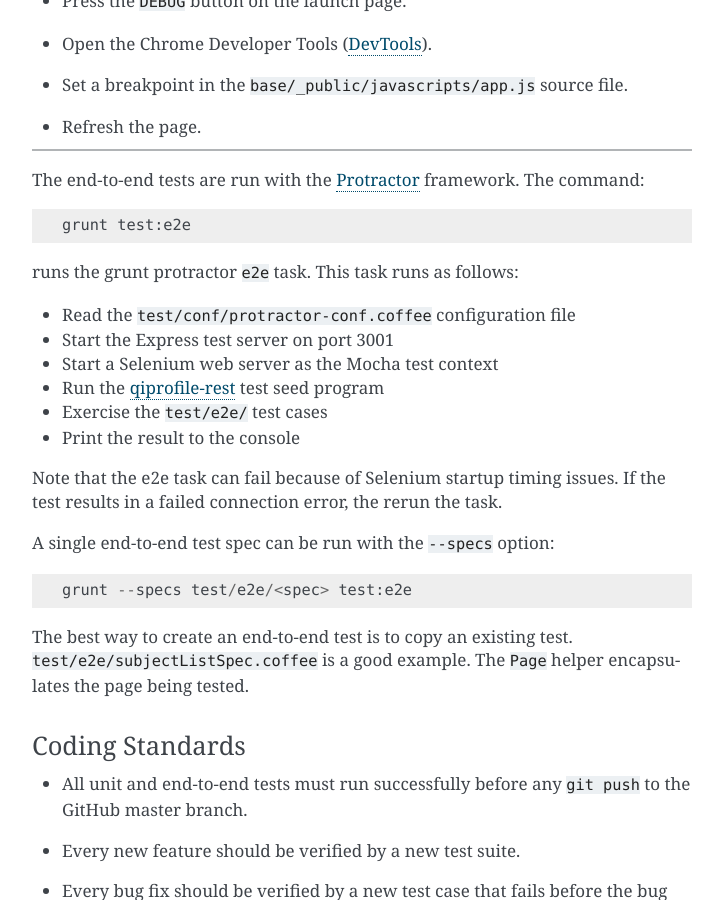
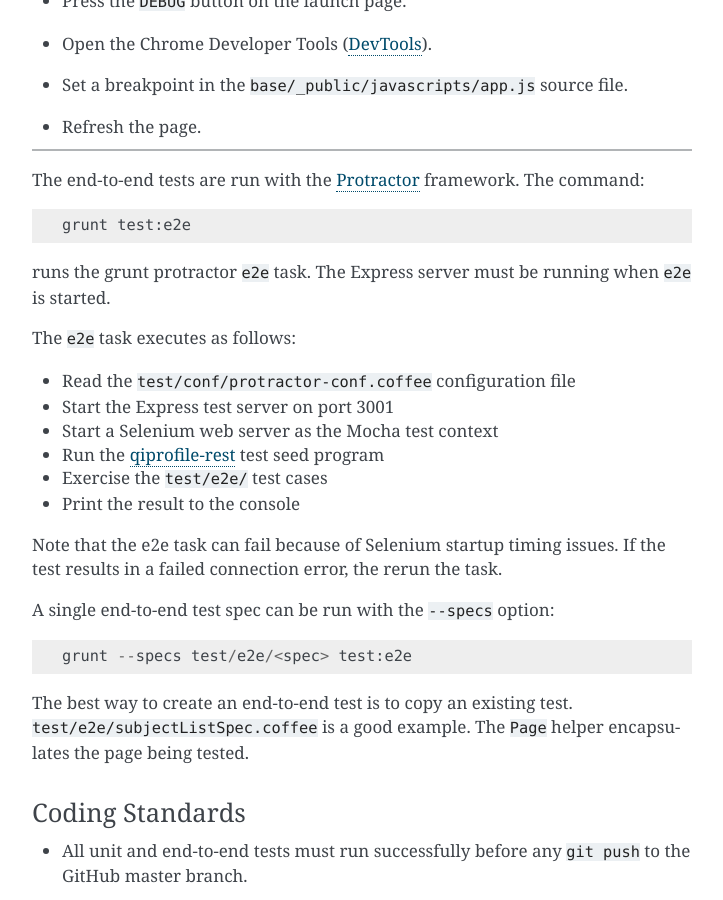
Before and after one commit to ohsu-qin/qiprofile, a Sphinx documentation site: the page built from doc/development.rst, in a window 1280 px wide and 900 px high, scrolled down 3704 px. Shown: the whole window, without its empty margins (388-1111 px from the left). Built offline with Sphinx 7.4.7, drawn with Linux system fonts in a browser that asks for light colours.

Commit message:
Clarify the dev doc.

```diff
--- a/doc/development.rst
+++ b/doc/development.rst
@@ -194,7 +194,10 @@ The end-to-end tests are run with the Protractor_ framework. The command::
 
     grunt test:e2e
 
-runs the grunt protractor ``e2e`` task. This task runs as follows:
+runs the grunt protractor ``e2e`` task. The Express server must be
+running when ``e2e`` is started.
+
+The ``e2e`` task executes as follows:
 
 * Read the ``test/conf/protractor-conf.coffee`` configuration file
 
```
